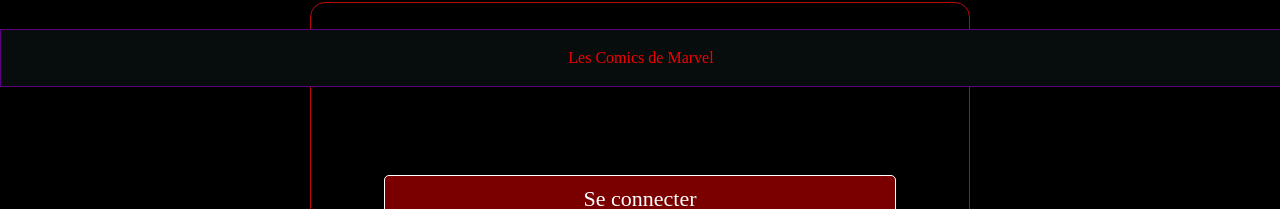
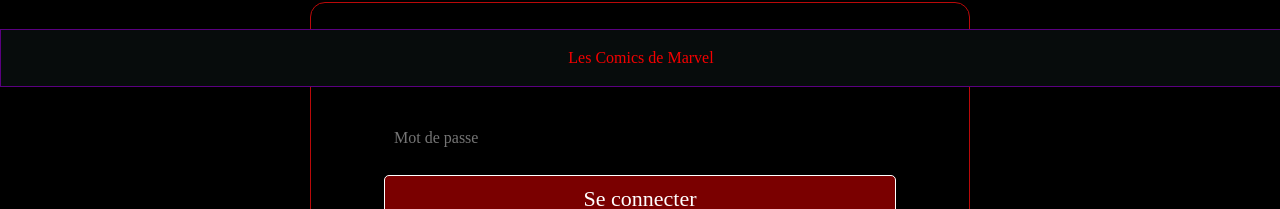
Before and after one commit to delsebastienjames/marvel-frontend-seb, a React (Create React App) app: page /login in a window 1280 px wide. Shown: the part 713-922 px from the top of the page. Built offline with nearby package versions, Linux system fonts and the light colour scheme.

Commit message:
Update Login.js

```diff
--- a/src/containers/Login.js
+++ b/src/containers/Login.js
@@ -43,11 +43,13 @@
           value={email}
           onChange={(event) => setEmail(event.target.value)}
           type="email"
+          placeholder="Email"
         />
         <input
           value={password}
           onChange={(event) => setPassword(event.target.value)}
           type="password"
+          placeholder="Mot de passe"
         />
         <span>{errorMessage}</span>
         <input
```
